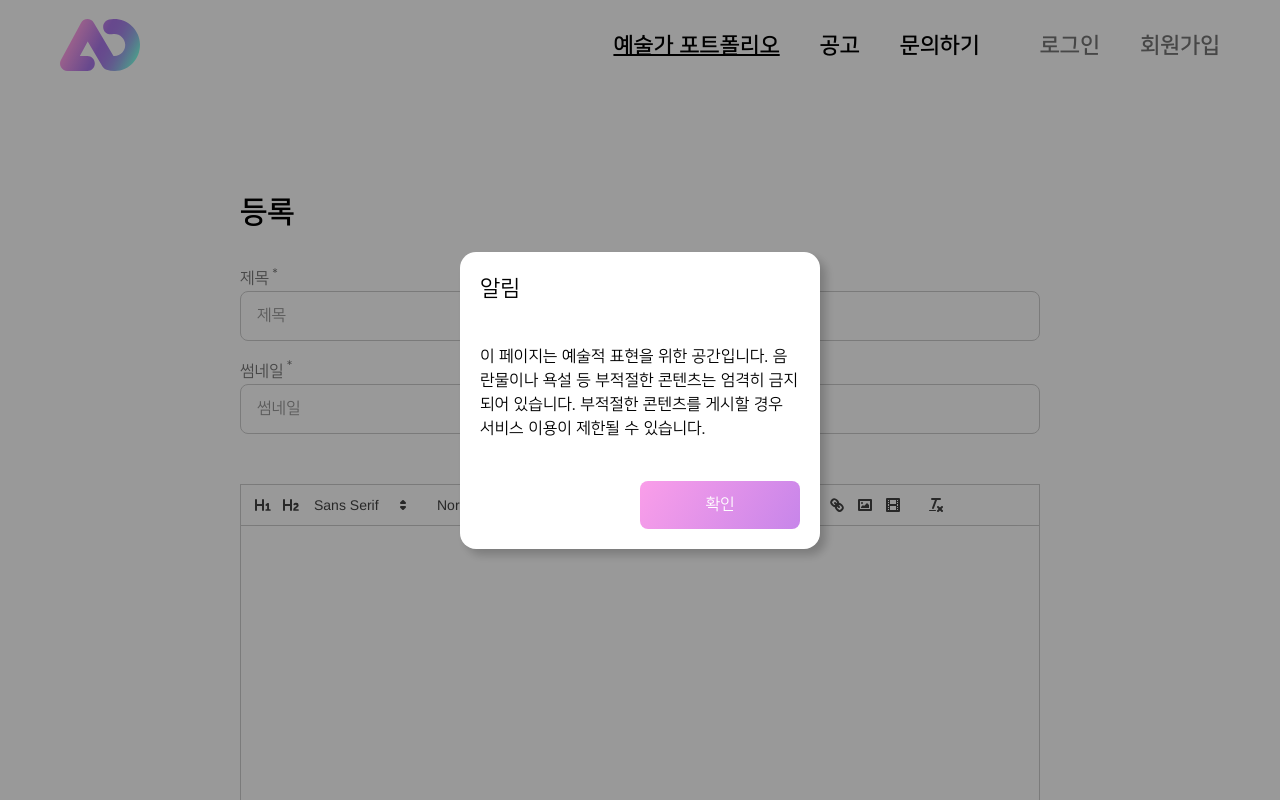
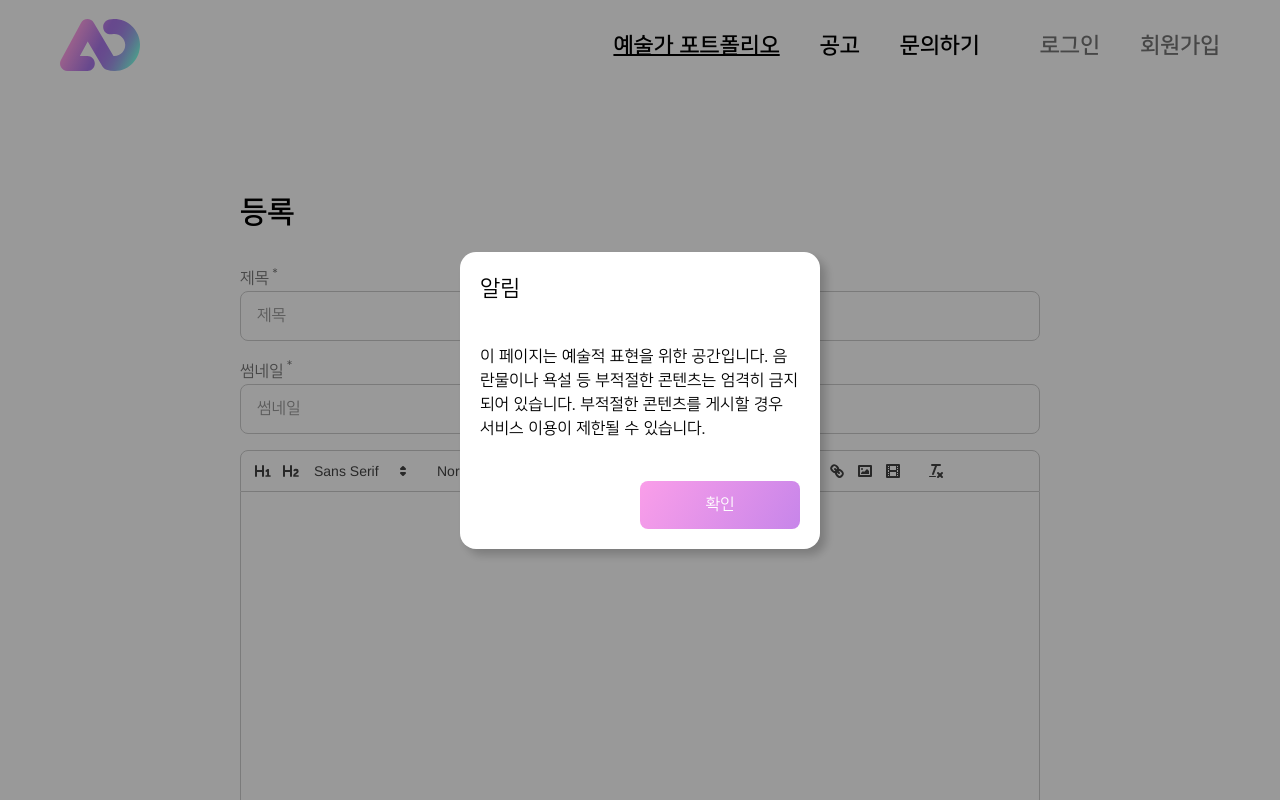
Before and after one commit to Art-SeeReal/FE_Repo, a React (Create React App) app: page /artist/register in a window 1280 px wide. Shown: the top 800 px of the page. Built offline with nearby package versions, Linux system fonts and the light colour scheme.

Commit message:
refactor: 컴포넌트 코드 리팩토링

```diff
--- a/src/components/ReactQuillForm.tsx
+++ b/src/components/ReactQuillForm.tsx
@@ -1,15 +1,35 @@
 import React, { useMemo } from 'react';
 import ReactQuill from 'react-quill';
 import 'react-quill/dist/quill.snow.css';
+import styled from 'styled-components';
+
+const StyledEditorContainer = styled.div<{ $width?: string; $height?: string }>`
+  .quill {
+    ${({ $width }) => $width && `max-width: ${$width}`}
+  }
+
+  .ql-toolbar {
+    border-top-left-radius: 0.8rem;
+    border-top-right-radius: 0.8rem;
+  }
+
+  .ql-container {
+    border-bottom-left-radius: 0.8rem;
+    border-bottom-right-radius: 0.8rem;
+
+    ${({ $height }) => $height && `height: ${$height}`}
+  }
+`;
 
 interface ReactQuillFormProps {
-  width: string;
-  height: string;
+  width?: string;
+  height?: string;
   content: string;
-  setContent: React.Dispatch<React.SetStateAction<string>>;
+  onBlur?: () => void;
+  onChange?: (value: string) => void;
 }
 
-const ReactQuillForm: React.FC<ReactQuillFormProps> = ({ width, height, content, setContent }) => {
+const ReactQuillForm: React.FC<ReactQuillFormProps> = ({ width, height, content, onBlur, onChange }) => {
   const modules = useMemo(() => {
     return {
       toolbar: [
@@ -23,7 +43,8 @@ const ReactQuillForm: React.FC<ReactQuillFormProps> = ({ width, height, content,
     };
   }, []);
 
-  const formats = [
+  const formats = useMemo(
+    () => [
       'header',
       'font',
       'size',
@@ -38,22 +59,27 @@ const ReactQuillForm: React.FC<ReactQuillFormProps> = ({ width, height, content,
       'link',
       'image',
       'video',
-  ];
-
-  const handleChange = (value: string) => {
-    setContent(value);
-  };
+    ],
+    [],
+  );
 
   return (
+    <StyledEditorContainer $width={width} $height={height}>
       <ReactQuill
-      style={{ width, height, marginTop: '50px', marginBottom: '80px' }}
         modules={modules}
         formats={formats}
         theme="snow"
         value={content}
-      onChange={handleChange}
+        onBlur={onBlur}
+        onChange={onChange}
       />
+    </StyledEditorContainer>
   );
 };
 
+ReactQuillForm.defaultProps = {
+  width: '100%',
+  height: '400px',
+};
+
 export default ReactQuillForm;
--- a/src/components/Upload.tsx
+++ b/src/components/Upload.tsx
@@ -1,11 +1,9 @@
-import React, { ChangeEvent, useState, useRef, useEffect, useContext } from 'react';
+import React, { ChangeEvent, useState, useRef, useEffect } from 'react';
 import styled from 'styled-components';
 import { useUpload } from '../hooks/useUtilQuery';
 import Thumbnail from './Thumbnail';
 import FileInfo from './FileInfo';
 import * as S from './styles';
-import { formContext, FormHookReturns } from '../hooks/useFormState';
-import { isEmptyObject } from '../utils/utils';
 
 const StyledButtons = styled.div`
   display: flex;
@@ -18,14 +16,12 @@ interface Props {
   id: string;
   name: string;
   accept?: string;
-  useThumbnail?: boolean;
-  onSuccess?: (name: string, fileUrl: string) => void;
+  thumbnailMode?: boolean;
+  onSuccess?: (value: string) => void;
+  onReset?: () => void;
 }
 
-const Upload = ({ id, name, accept, useThumbnail, onSuccess }: Props) => {
-  const formValue = useContext(formContext) as FormHookReturns;
-  const hasFormValue = !isEmptyObject(formValue);
-
+const Upload = ({ id, name, accept, thumbnailMode, onSuccess, onReset }: Props) => {
   const [file, setFile] = useState<File>(); // 바이너리 파일
   const [fileInfo, setFileInfo] = useState({ fileUrl: '', fileName: '' });
   const [isStaging, setIsStaging] = useState(false); // 파일 서버 업로드 대기 상태
@@ -60,13 +56,13 @@ const Upload = ({ id, name, accept, useThumbnail, onSuccess }: Props) => {
 
     setIsStaging(false);
 
-    if (onSuccess) onSuccess(name, data.data.fileUrl);
-
-    if (hasFormValue) formValue.setFormValues(name, data.data.fileUrl);
+    if (onSuccess) onSuccess(data.data.fileUrl);
   }, [isSuccess]);
 
   useEffect(() => {
-    if (hasFormValue && isSuccess) formValue.setFormValues(name, ''); // 리셋
+    if (isSuccess && onReset) {
+      onReset();
+    }
   }, [file]);
 
   return (
@@ -77,11 +73,11 @@ const Upload = ({ id, name, accept, useThumbnail, onSuccess }: Props) => {
         className="hidden"
         type="file"
         name={name}
-        accept={accept}
+        accept={thumbnailMode && !accept ? 'image/*' : accept}
         onChange={handleFileChange}
       />
 
-      {useThumbnail && <Thumbnail imageUrl={fileInfo.fileUrl} onClick={triggerFileSearch} />}
+      {thumbnailMode && <Thumbnail imageUrl={fileInfo.fileUrl} onClick={triggerFileSearch} />}
 
       {fileInfo.fileName && <FileInfo data={fileInfo} isUploaded={isSuccess && !isStaging} />}
 
```
Lines whose indentation alone changed are shown as unchanged.
